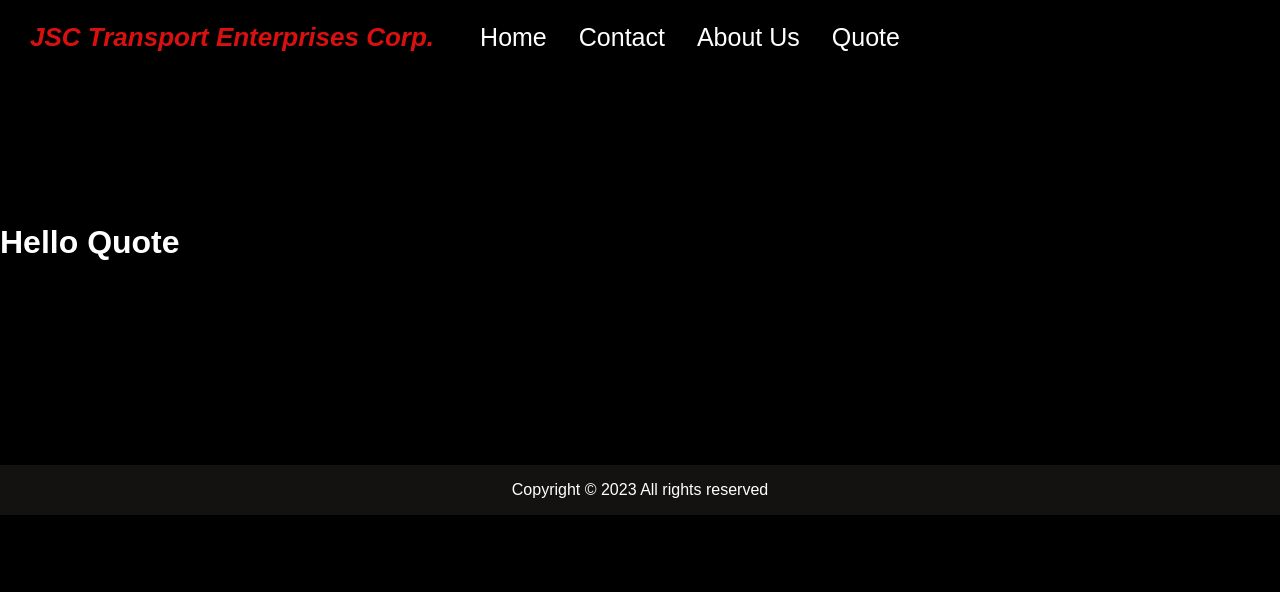
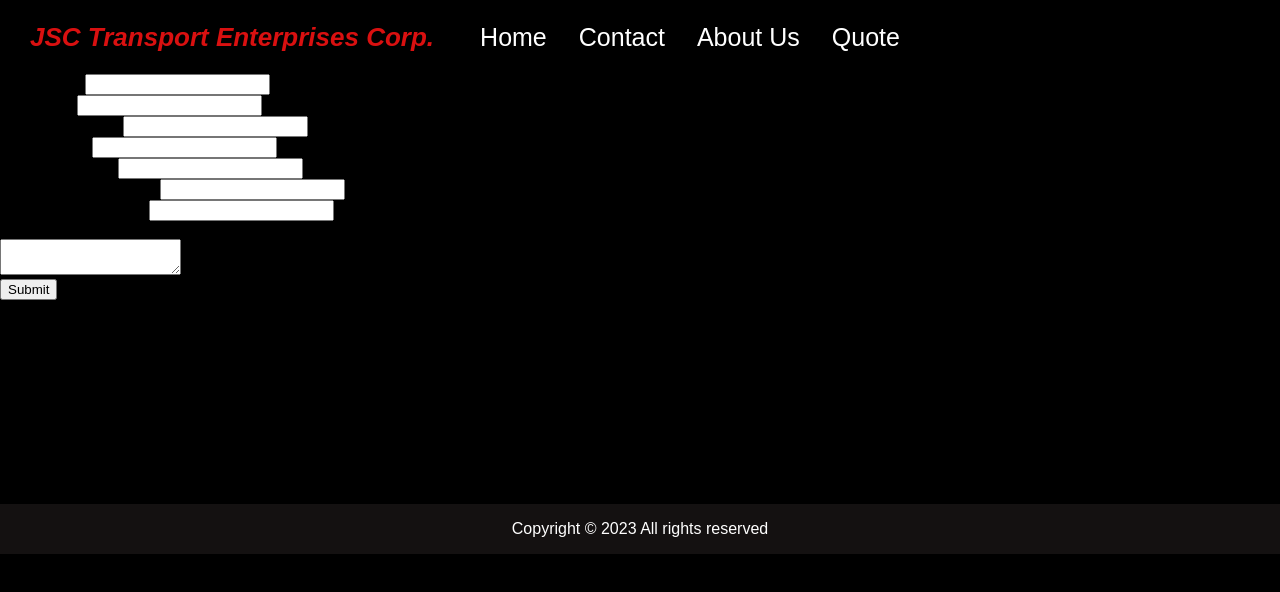
Before and after one commit to Jchav1996/JSCTransport, a React (Vite) app: page /quote in a window 1280 px wide. Shown: the top 592 px of the page. Built offline with nearby package versions, Linux system fonts and the light colour scheme; no server answers.

Commit message:
quote form

```diff
--- a/package.json
+++ b/package.json
@@ -27,6 +27,7 @@
     "eslint-plugin-react": "^7.32.2",
     "eslint-plugin-react-hooks": "^4.6.0",
     "eslint-plugin-react-refresh": "^0.4.3",
+    "prettier": "^3.1.0",
     "vite": "^4.4.5"
   }
 }
--- a/src/components/quote/Quote.jsx
+++ b/src/components/quote/Quote.jsx
@@ -1,11 +1,33 @@
-import "./quote.css";
+import { useState } from 'react';
+import './quote.css';
 
-export function Quote () {
+export function Quote() {
+    // eslint-disable-next-line no-unused-vars
+    const [count, setCount] = useState(0);
+
     return (
-
-<div className="quote">
-
-<h1>Hello Quote</h1>
-</div>
-);
+        <div>
+            <form><label>*Full name :</label>
+                <label></label>
+                <input type="text" required={true} />
+                <br />Company :<input type="text" />
+                <br /><label>*Phone Number :<input type="number" required={true} />
+                </label>
+                <br />
+                <label>*Your Email :</label><input type="text" required={true} /><br />
+                <label>*Pick-Up Origin :<input required={true} />
+                    <br />
+                    <label>*Drop Off Destination :<input required={true} />
+                    </label>
+                    <br />
+                    <label>*Total Weight - (Ibs) :<input type="number" required={true} /></label>
+                    <label>
+                        <br />Additional Notes :</label>
+                    <br />
+                    <textarea maxLength={800} />
+                    <br />
+                </label>
+                <input type="submit" value="Submit" /></form>
+    </div>
+    );
 }
```
Also changed, not shown: 1 other file (tests, documents, lock files or other folders).
